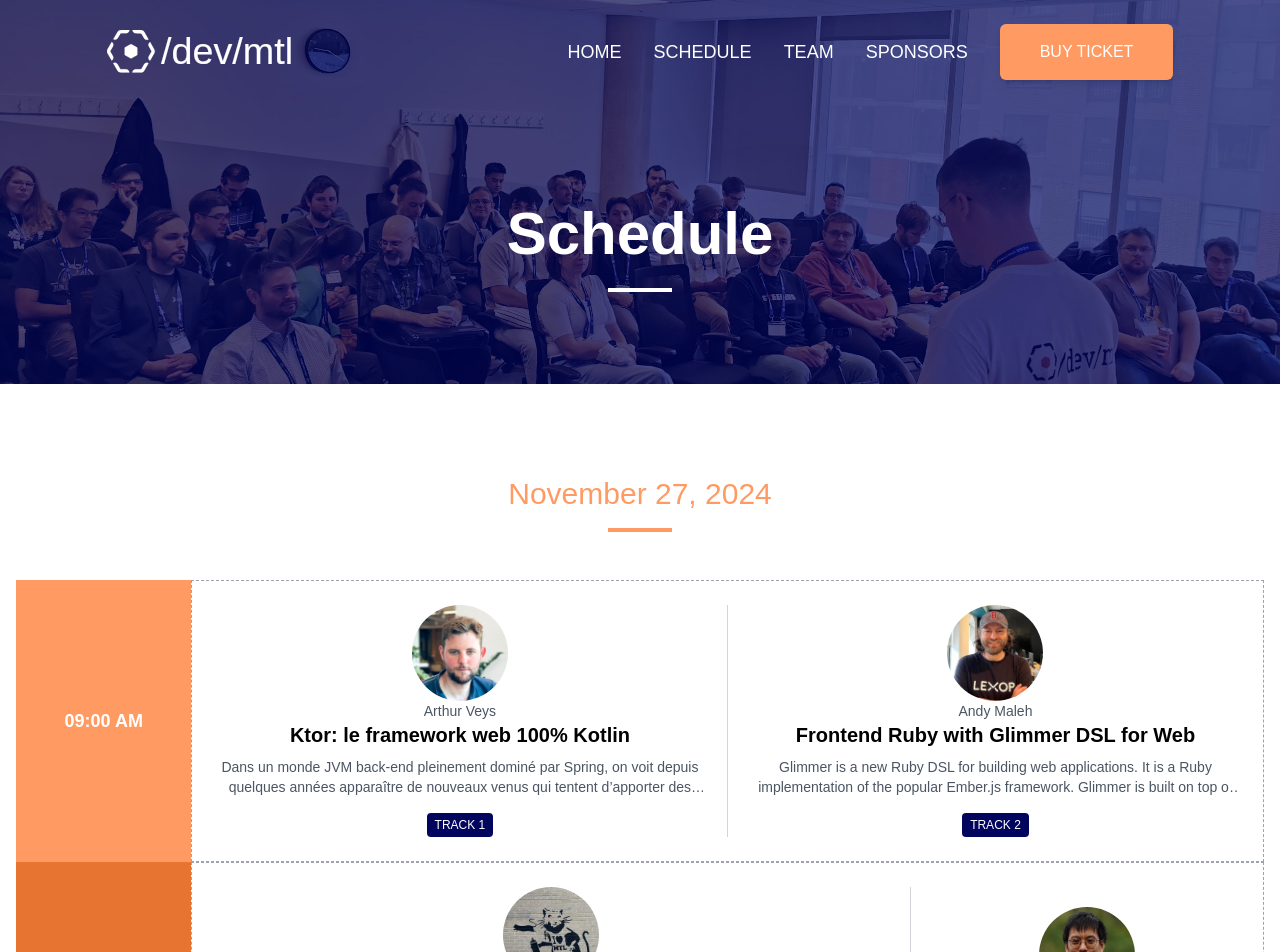
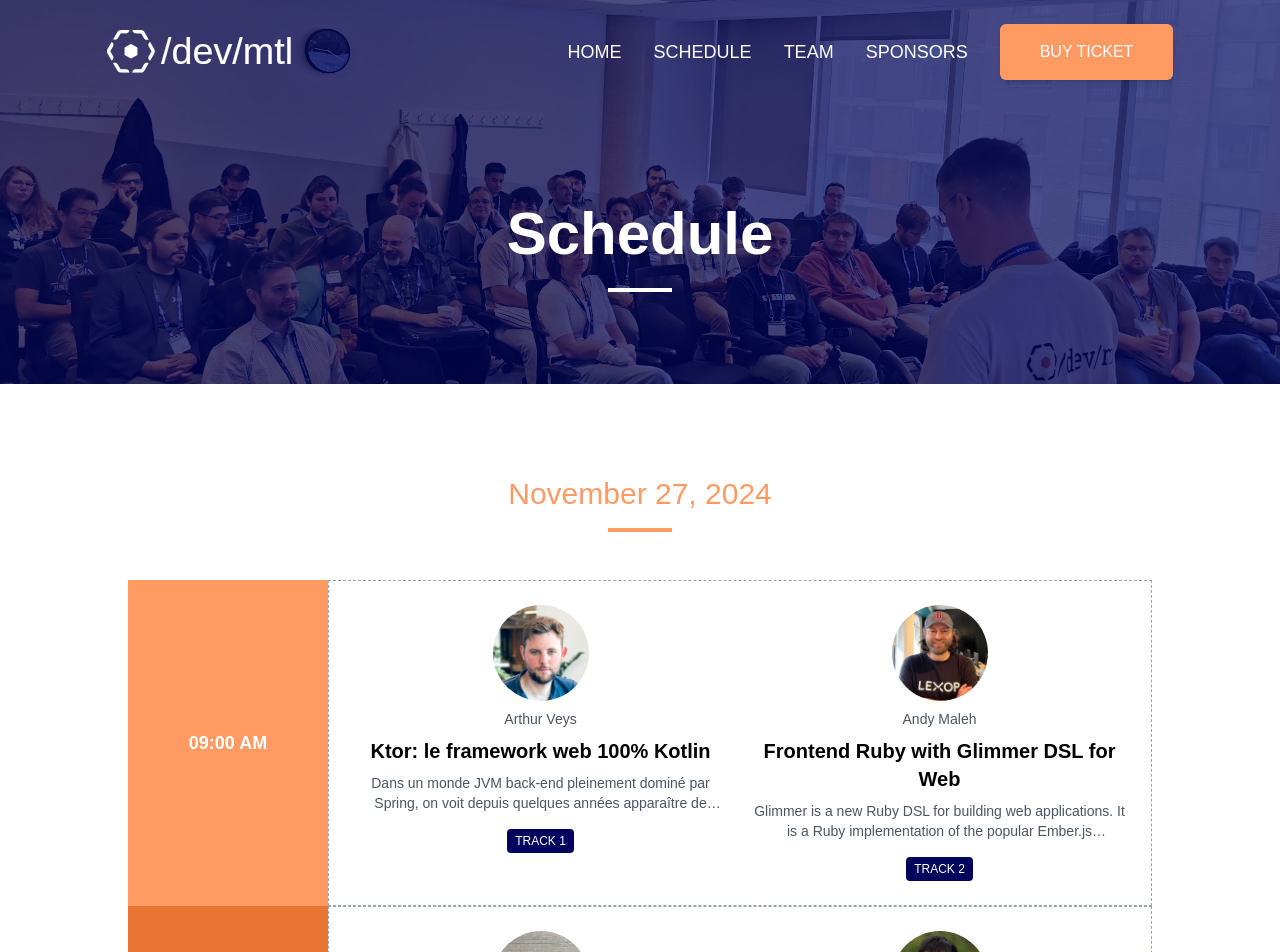
Before and after one commit to devmtl2024-org/devmtl2024-org.github.io, a React (Vite) app: page /schedule in a window 1280 px wide. Shown: the top 952 px of the page. Built offline with nearby package versions, Linux system fonts and the light colour scheme.

Commit message:
fix: :bug: Fix schedule on desktop

```diff
--- a/src/components/Schedule/TalkCard.tsx
+++ b/src/components/Schedule/TalkCard.tsx
@@ -1,5 +1,4 @@
 import { Speaker } from "@/type/speakers";
-import React from "react";
 
 export default function TalkCard({
   time,
@@ -11,37 +10,29 @@ export default function TalkCard({
   index: number;
 }) {
   return (
-    <div className="flex flex-col md:flex-row bg-gray-100 mx-auto w-full">
+    <div className="grid grid-cols-1 md:grid-cols-[200px_auto] bg-gray-100 mx-auto w-full max-w-screen-lg">
       <div
         className={`${
           index % 2 === 1 ? "bg-secondary-dark" : "bg-secondary"
-        } text-white text-center p-4 w-full md:w-[200px] flex flex-col justify-center`}
+        } text-white text-center p-4 flex flex-col justify-center w-full md:w-[200px]`}
       >
         <div className="text-lg font-semibold">{time.toUpperCase()}</div>
       </div>
 
-      {/* Speaker Cards */}
-      <div className="flex flex-col md:flex-row items-center gap-4 md:gap-6 p-6 bg-white w-full border border-dashed border-gray-400">
+      <div className="grid grid-cols-1 md:grid-cols-2 gap-4 md:gap-6 p-6 bg-white w-full border border-dashed border-gray-400">
         {speakers.every((speaker) => speaker === null) ? (
-          <div className="text-center text-gray-500 font-medium w-full">
+          <div className="text-center text-gray-500 font-medium w-full col-span-2">
             Break
           </div>
         ) : (
           speakers.map(
             (speaker, idx) =>
               speaker && (
-                <React.Fragment key={idx}>
-                  {/* Separator between speakers (vertical on desktop, horizontal on mobile) */}
-                  {idx !== 0 && (
-                    <div className="w-full h-[1px] bg-gray-300 my-2 md:hidden"></div> // Mobile separator
-                  )}
-                  {idx !== 0 && (
-                    <div className="hidden md:block w-[1px] bg-gray-300 h-full"></div> // Desktop separator
-                  )}
-
-                  <div className="flex flex-col items-center text-center w-full">
-                    {/* Speaker Image */}
-                    <div className="relative w-24 h-24 rounded-full overflow-hidden">
+                <div
+                  key={idx}
+                  className="flex flex-col items-center text-center w-full"
+                >
+                  <div className="relative w-24 h-24 rounded-full overflow-hidden mb-2">
                     <img
                       src={speaker.image}
                       alt={speaker.name}
@@ -49,25 +40,21 @@ export default function TalkCard({
                     />
                   </div>
 
-                    {/* Speaker Info */}
                   <div className="flex flex-col w-full">
-                      <div className="text-sm text-gray-600 truncate">
+                    <div className="text-sm text-gray-600 truncate mb-2">
                       {speaker.name}
                     </div>
-                      <div className="text-xl font-semibold truncate">
+                    <div className="text-xl font-semibold whitespace-normal cursor-pointer">
                       {speaker.title}
                     </div>
                     <p className="text-sm mt-2 text-gray-600 line-clamp-2">
                       {speaker.description}
                     </p>
-
-                      {/* Track Tag */}
                     <div className="mt-4 text-xs font-medium uppercase text-white px-2 py-1 rounded bg-primary w-fit mx-auto">
                       {`Track ${speaker.track}`}
                     </div>
                   </div>
                 </div>
-                </React.Fragment>
               )
           )
         )}
```
Lines whose indentation alone changed are shown as unchanged.
